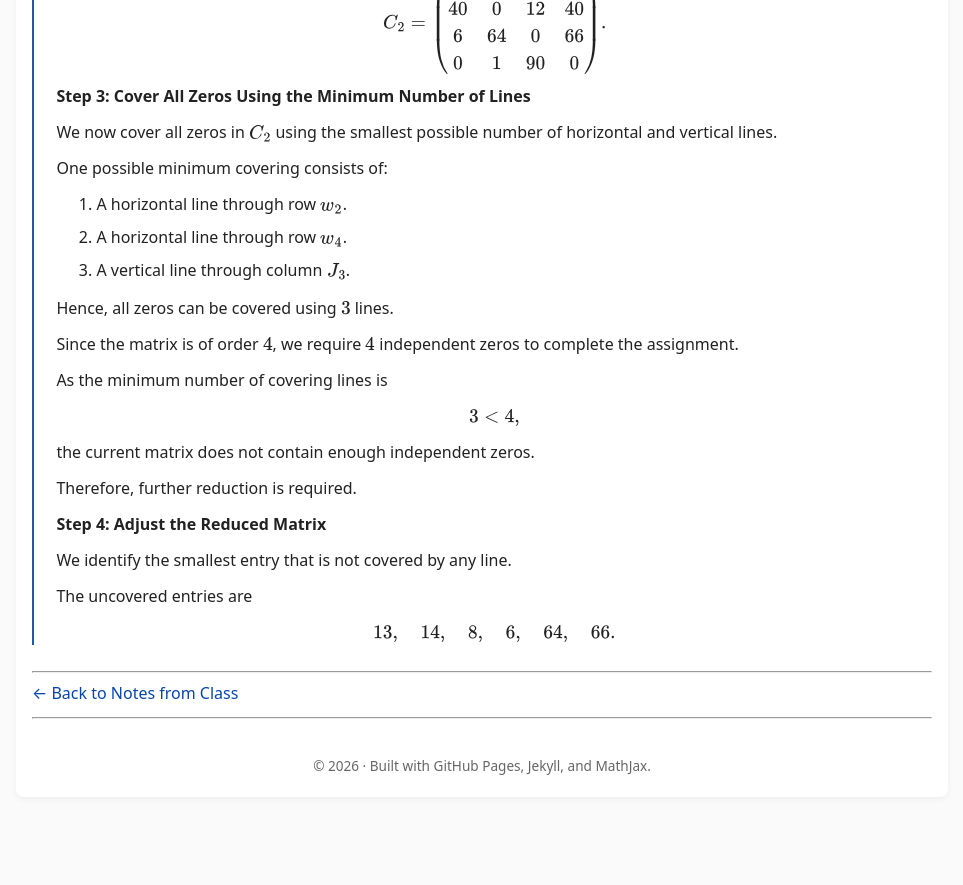
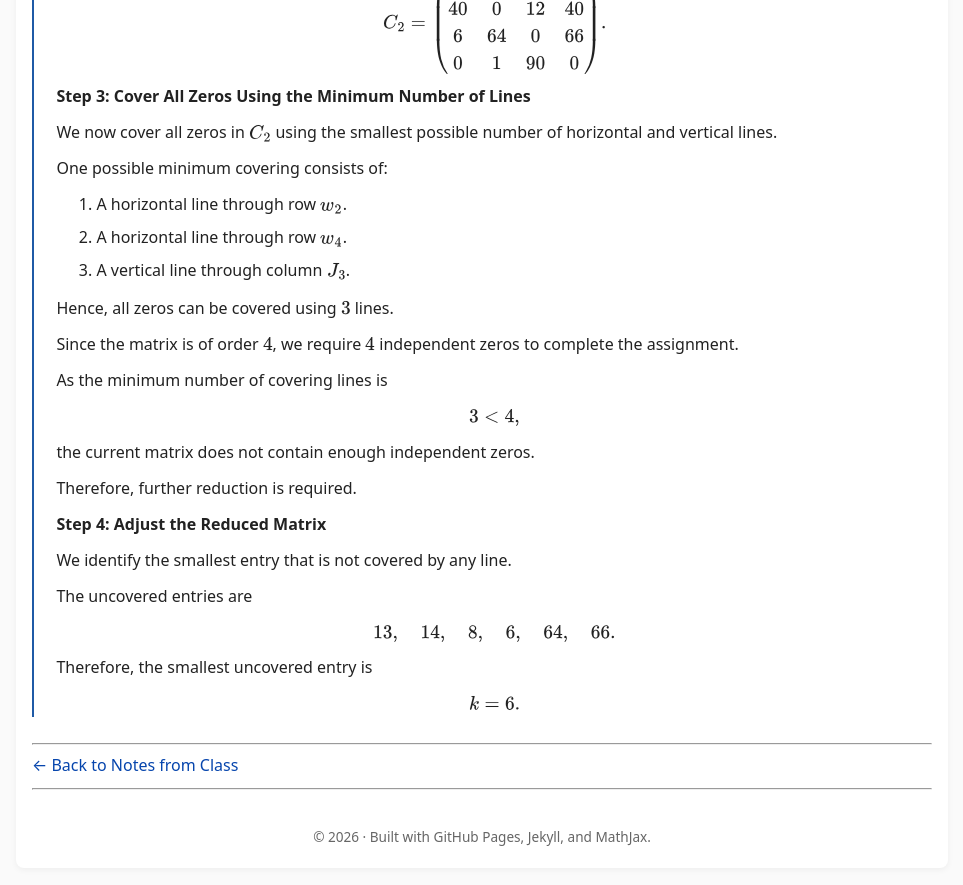
Before and after one commit to SaleemKamaludin/SaleemKamaludin.github.io, a Jekyll site: the page built from courses/math-2276/notes-from-class/supplementary-lecture-6/index.md, in a window 1280 px wide and 900 px high, scrolled down 4298 px. Shown: the top 885 px of the window, without its empty margins (158-1121 px from the left). Built offline with Jekyll 4.4.1, drawn with Linux system fonts in a browser that asks for light colours; before the commit the page ends 5127 px from its top, so only the background shows below that.

Commit message:
Add smallest uncovered entry to Step 4 of Example 1.2

```diff
--- a/courses/math-2276/notes-from-class/supplementary-lecture-6/index.md
+++ b/courses/math-2276/notes-from-class/supplementary-lecture-6/index.md
@@ -694,6 +694,22 @@ C_2=
         </div>
 
       </div>
+
+      <div id="example-hungarian-additional-smallest-uncovered-entry">
+
+        <p>
+          Therefore, the smallest uncovered entry is
+        </p>
+
+        <div class="display-math">
+
+\[
+k=6.
+\]
+
+        </div>
+
+      </div>
 </div>
 
 </div>
```
